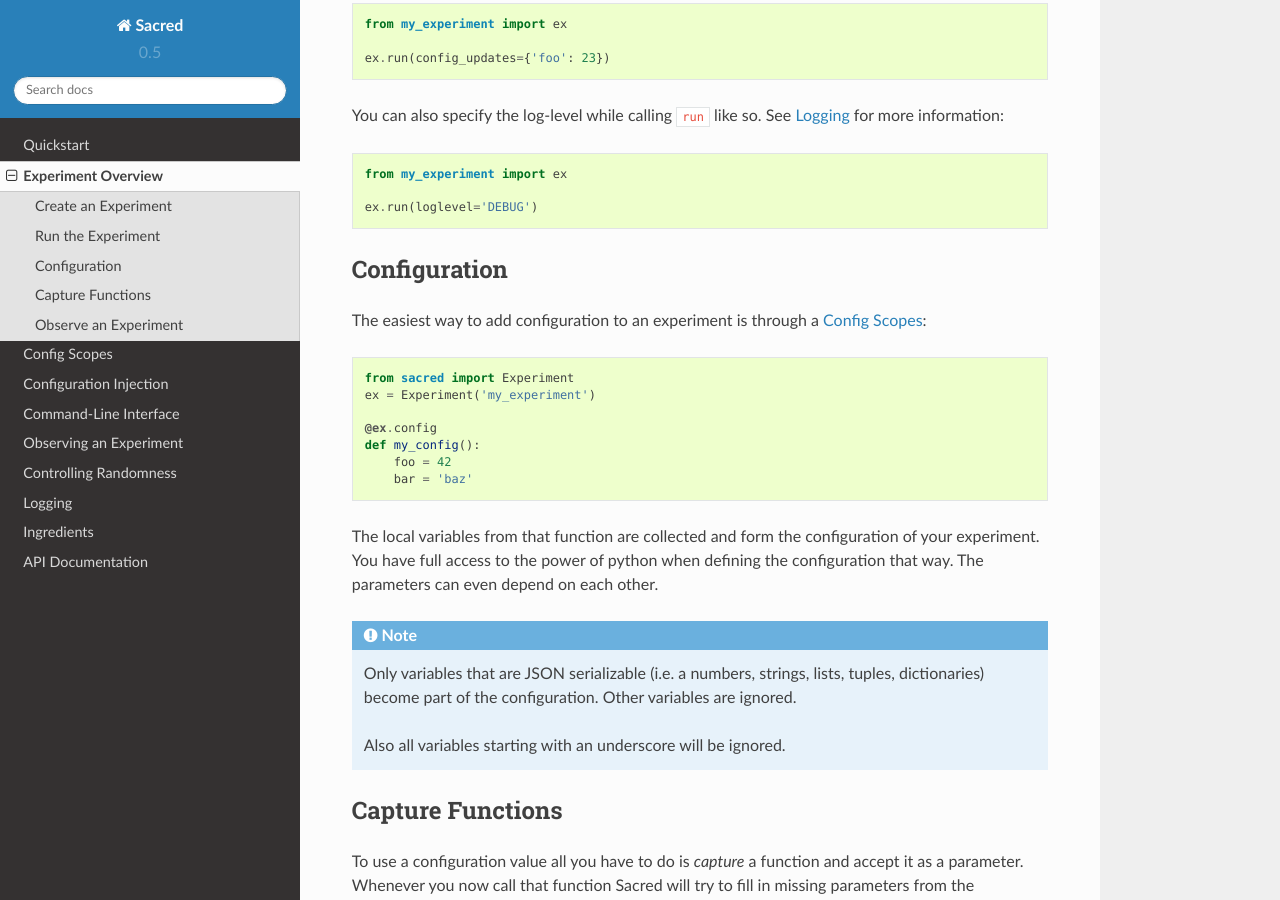
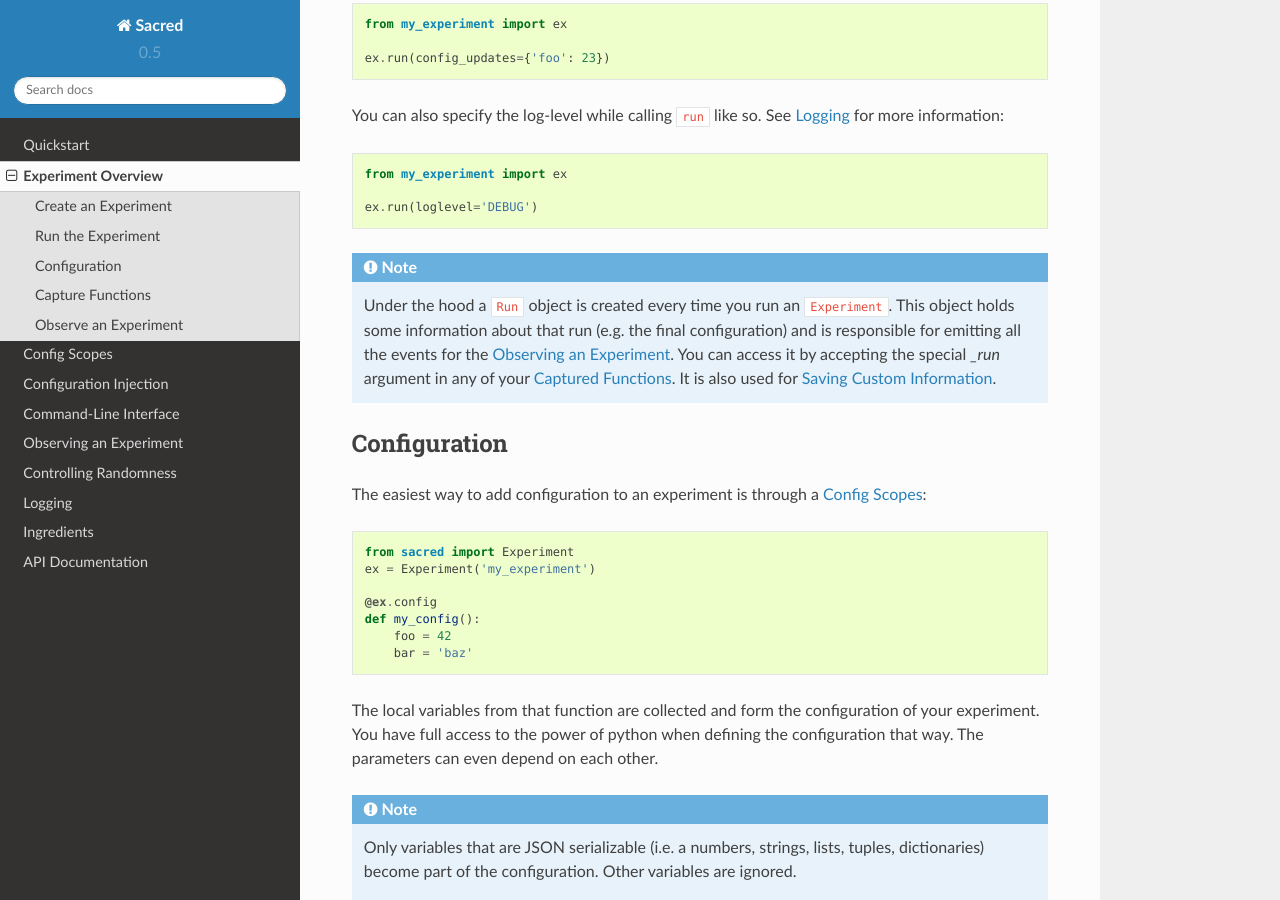
Before and after one commit to IDSIA/sacred, a Sphinx documentation site: the page built from docs/experiment.rst, in a window 1280 px wide and 900 px high, scrolled down 1406 px. Built offline with Sphinx 7.4.7 and the Read the Docs theme 2.0.0, drawn with Linux system fonts in a browser that asks for light colours.

Commit message:
mentioned the Run object in the docs. Fixes #39

```diff
--- a/docs/config_injection.rst
+++ b/docs/config_injection.rst
@@ -19,6 +19,7 @@
         print("a =", a)  # 10
         print("b =", b)  # test
 
+.. _captured_functions:
 
 Captured Functions
 ==================
--- a/docs/experiment.rst
+++ b/docs/experiment.rst
@@ -78,6 +78,16 @@
     from my_experiment import ex
 
     ex.run(loglevel='DEBUG')
+
+
+.. note::
+    Under the hood a ``Run`` object is created every time you run an
+    ``Experiment``. This object holds some information about that run (e.g. the
+    final configuration) and is responsible for emitting all the events for the
+    :doc:`observers`. You can access it by accepting the special `_run` argument
+    in any of your :ref:`captured_functions`. It is also used for
+    :ref:`custom_info`.
+
 
 Configuration
 =============
--- a/docs/observers.rst
+++ b/docs/observers.rst
@@ -98,6 +98,8 @@
     In case any other exception occurs, Sacred fires a ``failed_event`` with the
     fail time and the corresponding stacktrace.
 
+.. _custom_info:
+
 Saving Custom Information
 =========================
 Sometimes you want to add custom information about the run of an experiment,
```
